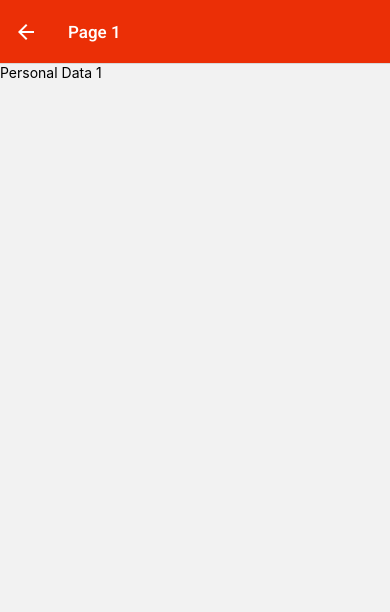
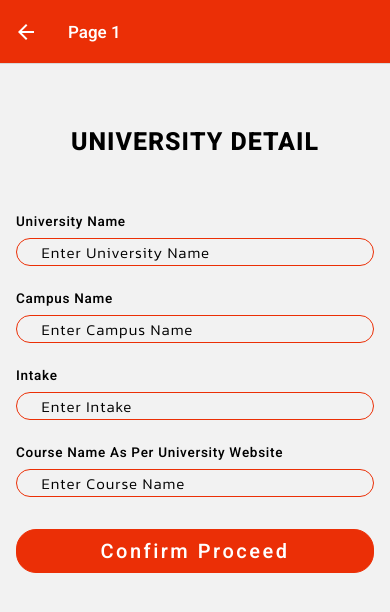
Before and after one commit to Rehmathere/Acha-Parhlo-APP-2023, a React Native app: screen /S_PersonalData_1 in a window 390 px wide. Shown: the top 612 px of the page. Built offline with nearby package versions, Linux system fonts and the light colour scheme.

Commit message:
Add files via upload

```diff
--- a/component/SearchUni/PersonalData/S_PersonalData_1.js
+++ b/component/SearchUni/PersonalData/S_PersonalData_1.js
@@ -1,11 +1,16 @@
 import React, { useState, useEffect } from 'react'
-import { Text, View, StyleSheet, Image, TouchableOpacity } from 'react-native'
+import { Text, View, StyleSheet, Image, TouchableOpacity, ScrollView, TextInput } from 'react-native'
 // useNavigate
 import { useNavigation } from '@react-navigation/native'
 // Fonts Header File
 import { useFonts } from "expo-font";
 
 export default function S_PersonalData_1() {
+    // Pre 0 - useState
+    const [info1, setInfo1] = useState("");
+    const [info2, setInfo2] = useState("");
+    const [info3, setInfo3] = useState("");
+    const [info4, setInfo4] = useState("");
     // 0 - useNavigate
     const navigation = useNavigation();
     // 1 - useState
@@ -32,7 +37,49 @@ export default function S_PersonalData_1() {
     // Main Body
     return (
         <View style={styles.container}>
-            <Text>Personal Data 1</Text>
+            <ScrollView>
+                <Text style={styles.fir_1}>University Detail</Text>
+                {/* Information Area */}
+                <View style={styles.Sec_Parent}>
+                    {/* 1 */}
+                    <Text style={styles.inputTitleTxt}>University Name</Text>
+                    <TextInput
+                        placeholder=" Enter University Name "
+                        value={info1}
+                        onChangeText={(text) => setInfo1(text)}
+                        style={styles.inputTitle}
+                    />
+                    {/* 2 */}
+                    <Text style={styles.inputTitleTxt}>Campus Name</Text>
+                    <TextInput
+                        placeholder=" Enter Campus Name "
+                        value={info2}
+                        onChangeText={(text) => setInfo2(text)}
+                        style={styles.inputTitle}
+                    />
+                    {/* 3 */}
+                    <Text style={styles.inputTitleTxt}>Intake</Text>
+                    <TextInput
+                        placeholder=" Enter Intake "
+                        value={info3}
+                        onChangeText={(text) => setInfo3(text)}
+                        style={styles.inputTitle}
+                        keyboardType="number-pad"
+                    />
+                    {/* 4 */}
+                    <Text style={styles.inputTitleTxt}>Course Name as per University Website</Text>
+                    <TextInput
+                        placeholder=" Enter Course Name "
+                        value={info4}
+                        onChangeText={(text) => setInfo4(text)}
+                        style={styles.inputTitle}
+                    />
+                    {/* Button */}
+                    <TouchableOpacity style={styles.BtnBox} onPress={() => navigation.navigate('PersonalData_HomeMain')}>
+                        <Text style={styles.BtnBoxTxt}>Confirm Proceed</Text>
+                    </TouchableOpacity>
+                </View>
+            </ScrollView>
         </View>
     )
 }
@@ -42,4 +89,61 @@ const styles = StyleSheet.create({
     container: {
         flex: 1,
     },
+    fir_1: {
+        // borderWidth: 0.5,
+        textAlign: "center",
+        fontSize: 25,
+        letterSpacing: 1,
+        fontFamily: "HeeboExtra",
+        paddingBottom: 25,
+        textTransform: "uppercase",
+        paddingTop: 60,
+    },
+    Sec_Parent: {
+        // borderWidth: 0.5,
+        marginVertical: 10,
+        paddingVertical: 10,
+    },
+    inputTitle: {
+        marginHorizontal: 16,
+        borderWidth: 0.5,
+        borderColor: "#EB2F06",
+        borderRadius: 20,
+        paddingVertical: 1.5,
+        paddingLeft: 20,
+        fontSize: 15,
+        letterSpacing: 1,
+        fontFamily:"Kanit",
+        marginBottom: 17,
+        textDecorationColor: "white",
+    },
+    inputTitleTxt:{
+        marginHorizontal: 16,
+        // borderWidth: 0.5,
+        fontSize: 13.5,
+        fontFamily:"Heebo",
+        paddingVertical: 6,
+        letterSpacing: 0.7,
+        textTransform:"capitalize",
+    },
+    BtnBox:{
+        marginVertical: 15,
+        marginHorizontal: 16,
+        borderColor: "#EB2F06",
+        backgroundColor:"#EB2F06",
+        borderWidth: 1,
+        paddingVertical: 4.5,
+        borderRadius: 20,
+    },
+    BtnBoxTxt:{
+        color: "white",
+        borderRadius: 20,
+        borderColor: "transparent",
+        borderWidth: 1,
+        paddingVertical: 1,
+        textAlign:"center",
+        fontFamily: "Heebo",
+        letterSpacing: 2.5,
+        fontSize: 20,
+    },
 })
--- a/component/SearchUni/PersonalData_HomeMain.js
+++ b/component/SearchUni/PersonalData_HomeMain.js
@@ -42,11 +42,11 @@ export default function PersonalData_HomeMain() {
                     <Image source={require('../Pics/fill_1.png')} style={styles.docimg} />
                 </View>
                 <Text style={styles.DocTxt}>Fill Personal Detail</Text>
-                <Text style={styles.DocTxt2}>Please Fill your Correct required Information to facilitate the smooth progression of your application.</Text>
+                <Text style={styles.DocTxt2}>Please Fill your Correct Information to facilitate the progression of your application.</Text>
                 {/* Documents */}
                 <View style={styles.ParentDoc}>
                     {/* 1 */}
-                    <TouchableOpacity onPress={() => navigation.navigate('')}>
+                    <TouchableOpacity onPress={() => navigation.navigate('S_PersonalData_1')}>
                         <View style={styles.DocBox}>
                             {/* Part 1 */}
                             <View style={styles.DocBoxPart1}>
@@ -127,7 +127,7 @@ export default function PersonalData_HomeMain() {
                 {/* Button */}
                 <View style={styles.DH_Last_Btn_Parent}>
                     <TouchableOpacity style={styles.DH_Last_Btn_Box} onPress={() => navigation.navigate('Doc_HomeMain')}>
-                        <Text style={styles.DH_Last_Btn}>Confirm Proceed</Text>
+                        <Text style={styles.DH_Last_Btn}>Submit Details</Text>
                     </TouchableOpacity>
                 </View>
             </ScrollView>
@@ -223,15 +223,15 @@ const styles = StyleSheet.create({
     },
     DH_Last_Btn_Parent: {
         // borderWidth: 0.5,
-        // paddingTop: 5,
+        paddingTop: 13,
         paddingBottom: 25,
     },
     DH_Last_Btn_Box: {
         borderWidth: 1,
         borderColor: "#EB2F06",
-        marginHorizontal: 30,
+        marginHorizontal: 20,
         paddingVertical: 4,
-        borderRadius: 10,
+        borderRadius: 50,
         backgroundColor: "#EB2F06",
     },
     DH_Last_Btn: {
```
